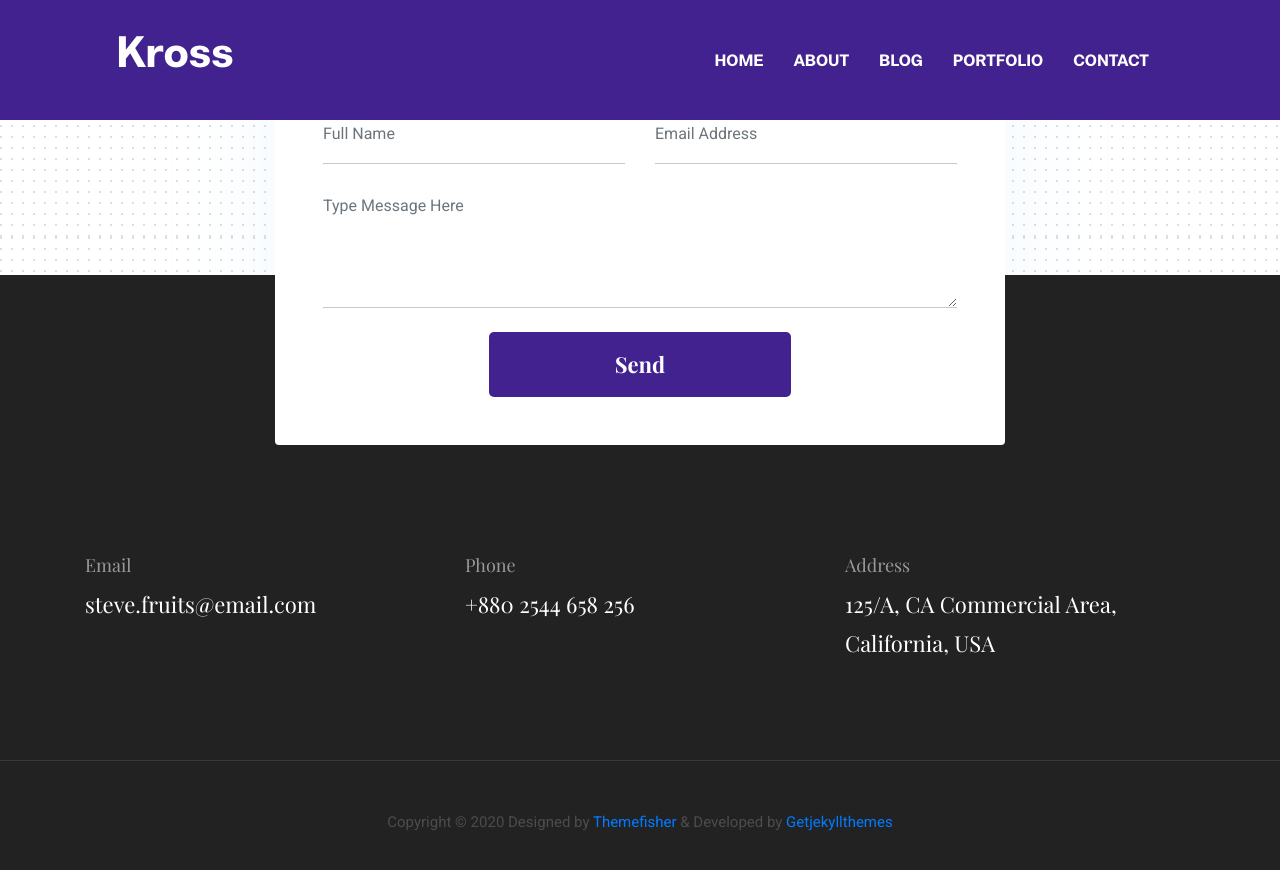
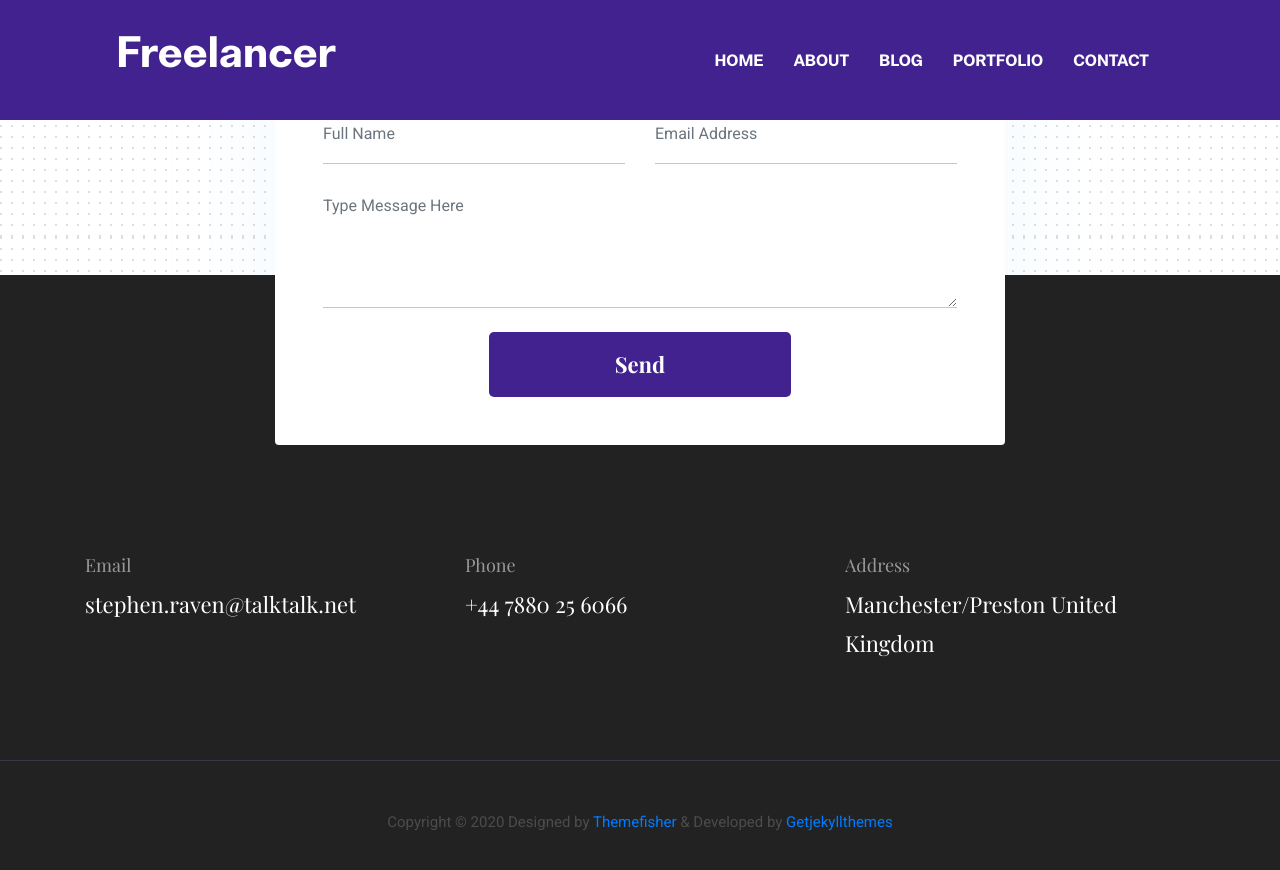
Before and after one commit to Vision-Live/RavenFX, a Jekyll site: the page built from index.html, in a window 1280 px wide and 900 px high, scrolled down 6590 px. Shown: the top 870 px of the window. Built offline with Jekyll 4.4.1, drawn with Linux system fonts in a browser that asks for light colours; some of the changed text lies outside the part shown.

Commit message:
Add files via upload

```diff
--- a/_data/settings.yml
+++ b/_data/settings.yml
@@ -1,13 +1,13 @@
 #-------------------------------
 # General Site Settings
 
-title: Kross
+title: Freelancer
 logo:
-author: themefisher
-description: this is meta description
-email: steve.fruits@email.com
-phone: +880 2544 658 256
-address: 125/A, CA Commercial Area, California, USA
+author: Stephen Raven
+description: Editing and VFX artist/Web designer
+email: stephen.raven@talktalk.net
+phone: +44 7880 25 6066
+address: Manchester/Preston United Kingdom
 copyright: Copyright &copy; 2020 Designed by [Themefisher](https://themefisher.com) & Developed by [Getjekyllthemes](https://getjekyllthemes.com)
 
 menu:
@@ -38,7 +38,7 @@ disqus-identifier: # Add your shortname for Disqus Comment. For example mr-brown
 # Hero Section
 
 hero:
-  hero-title: Hi! I’m <br> Christoher <br> UX designer
+  hero-title: Hi! I’m <br> Stephen <br> Digital designer & artist
 
 social:
 - {icon: "ti-facebook", link: "#"}
@@ -293,4 +293,4 @@ client-slider-items:
 # Contact Section
 
 contact-title: Contact Info
-contact-email: steve.fruits@email.com
+contact-email: Stephen.raven@talktalk.net
```
